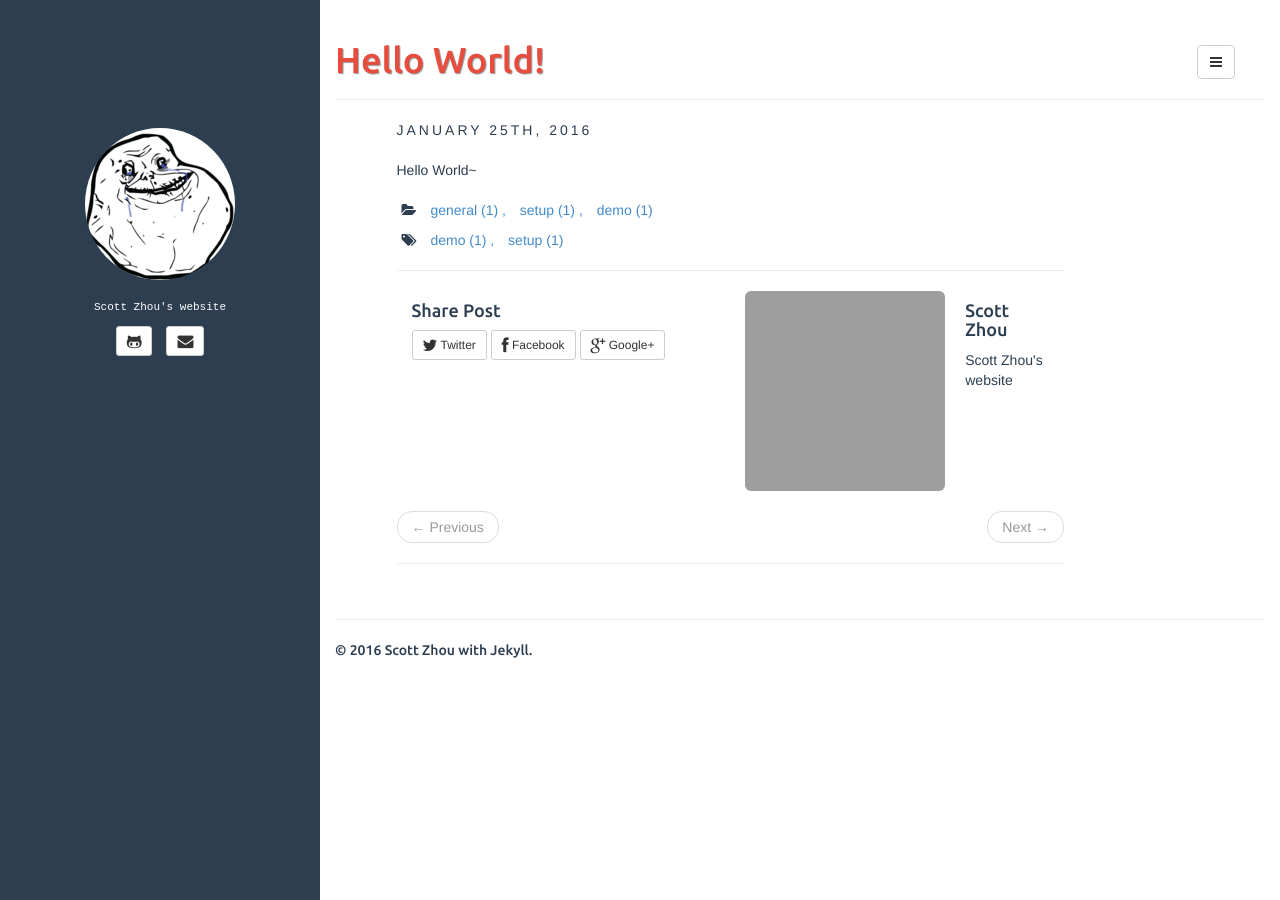
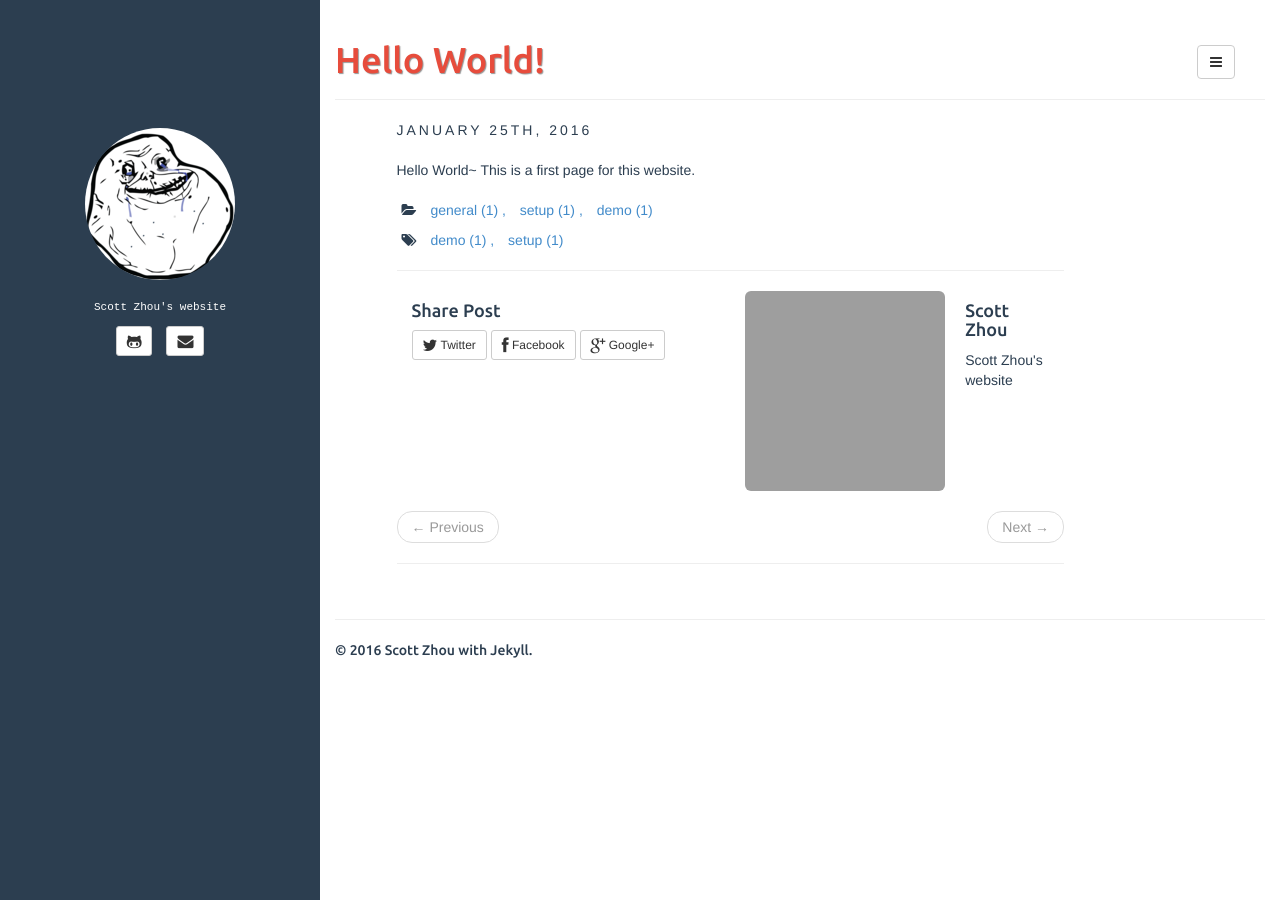
Before and after one commit to Zero0927/blog-nonworking, a Jekyll site: the page built from _posts/2016-01-25-hello-world.md, in a window 1280 px wide. Built offline with Jekyll 4.4.1, drawn with Linux system fonts in a browser that asks for light colours; Markdown is read by kramdown in place of the engine named in the settings; grey boxes are pictures that could not be loaded.

Commit message:
Update 2016-01-25-hello-world.md

```diff
--- a/_posts/2016-01-25-hello-world.md
+++ b/_posts/2016-01-25-hello-world.md
@@ -8,3 +8,4 @@ comments: true
 ---
 
 Hello World~
+This is a first page for this website.
```
